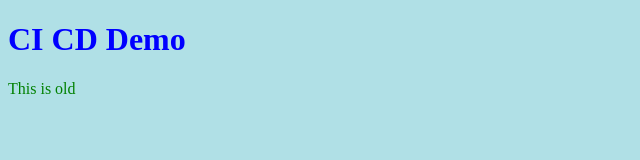
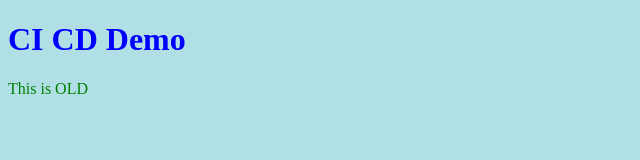
Before and after one commit to Beer786/nataraj-demo, a plain HTML site: page index.html in a window 1280 px wide. Shown: the full height of the page, 0-640 px from the left. Drawn offline with Linux system fonts and the light colour scheme.

Commit message:
Update index.html

```diff
--- a/index.html
+++ b/index.html
@@ -3,6 +3,6 @@
 <body style="background-color:powderblue;">
 
 <h1 style="color:blue;">CI CD Demo</h1>
-<p style="color:green;">This is old   </p>
+<p style="color:green;">This is OLD  </p>
 </body>
 </html>
```
